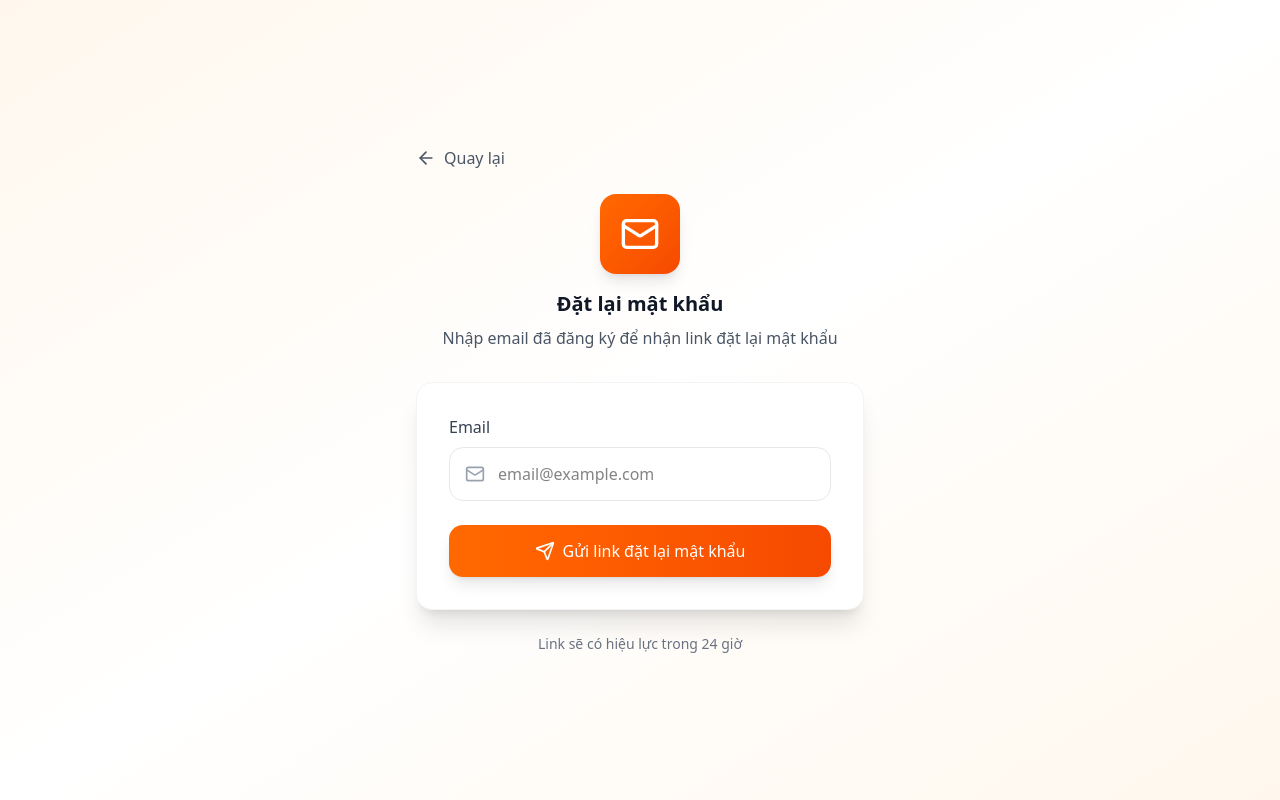
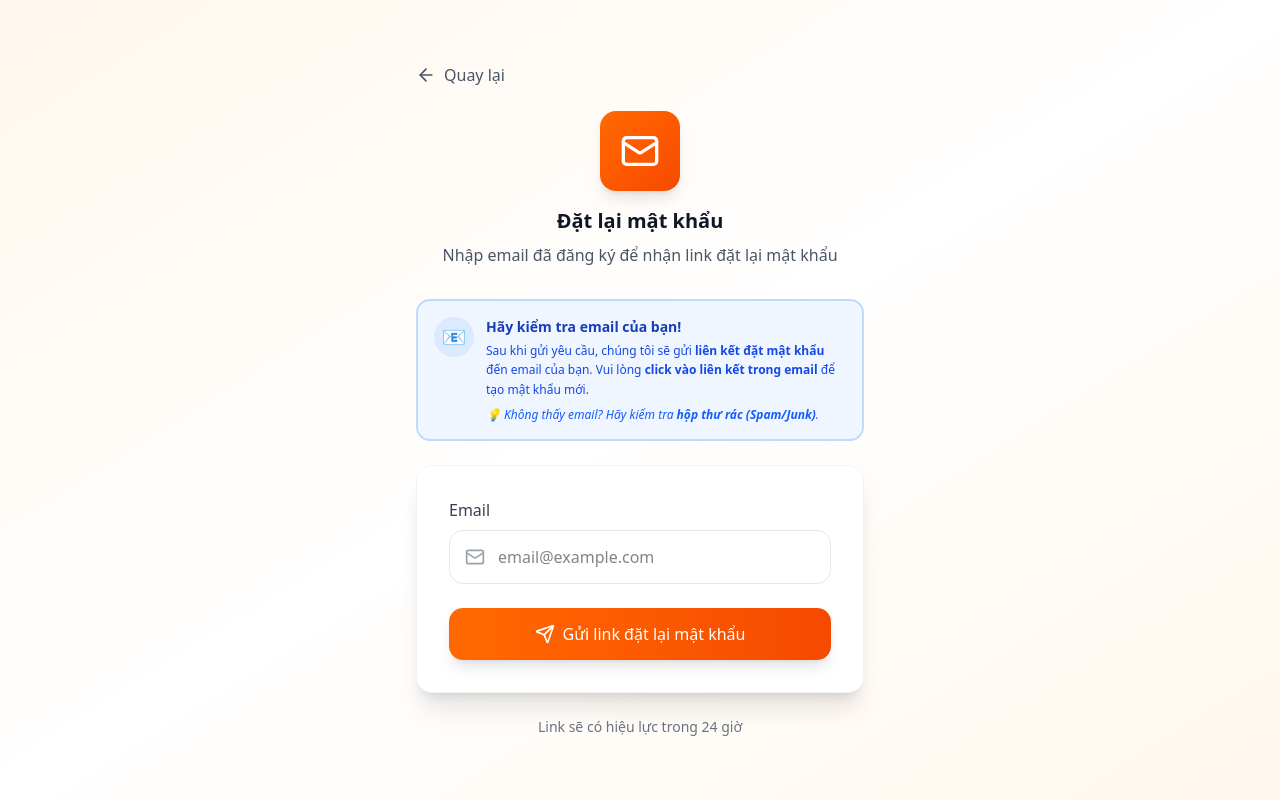
Before and after one commit to hotu03/itsupporter-web, a React (Vite) app in the folder design/: page /customer/forgot in a window 1280 px wide. Built offline with nearby package versions, Linux system fonts and the light colour scheme; no server answers; a web font is replaced by a local one.

Commit message:
fix(design): always show password guidance and harden lazy chunk recovery
Always display the email/password guidance on customer login password step and forgot-password screens, and add one-time lazy import retry with reload to recover from stale chunk errors after deploy.

```diff
--- a/design/src/app/pages/CustomerForgot.tsx
+++ b/design/src/app/pages/CustomerForgot.tsx
@@ -30,7 +30,6 @@ export default function CustomerForgot() {
       return;
     }
 
-    // Check if customer exists in Firestore
     const customer = await getFirestoreCustomerByEmail(email.trim());
     if (!customer) {
       setError("Email chưa đăng ký dịch vụ sửa chữa");
@@ -39,17 +38,16 @@ export default function CustomerForgot() {
     }
 
     try {
-      // Send password reset email via Firebase Auth
       await sendCustomerPasswordReset(email.trim());
       setSent(true);
       toast.success("Đã gửi link đặt lại mật khẩu qua email!");
-    } catch (err: any) {
-      // Firebase Auth errors
-      if (err.code === 'auth/user-not-found') {
+    } catch (err: unknown) {
+      const authError = err as { code?: string };
+      if (authError.code === 'auth/user-not-found') {
         setError("Email chưa đăng ký dịch vụ sửa chữa");
-      } else if (err.code === 'auth/invalid-email') {
+      } else if (authError.code === 'auth/invalid-email') {
         setError("Email không hợp lệ");
-      } else if (err.code === 'auth/too-many-requests') {
+      } else if (authError.code === 'auth/too-many-requests') {
         setError("Quá nhiều yêu cầu. Vui lòng thử lại sau.");
       } else {
         setError("Có lỗi xảy ra. Vui lòng thử lại.");
@@ -61,13 +59,31 @@ export default function CustomerForgot() {
   };
 
   const handleBack = () => {
-    navigate("/customer/login?resetPassword=true");
+    navigate("/customer/login");
   };
 
   if (sent) {
     return (
       <div className="min-h-screen bg-gradient-to-br from-orange-50 via-white to-orange-50 flex items-center justify-center p-4">
-        <div className="w-full max-w-md">
+        <div className="w-full max-w-md space-y-4">
+          <div className="bg-blue-50 border-2 border-blue-200 rounded-xl p-4">
+            <div className="flex items-start gap-3">
+              <div className="w-10 h-10 bg-blue-100 rounded-full flex items-center justify-center shrink-0">
+                <span className="text-xl">📧</span>
+              </div>
+              <div>
+                <p className="text-blue-800 font-semibold text-sm mb-1">Hãy kiểm tra email của bạn!</p>
+                <p className="text-blue-700 text-xs leading-relaxed">
+                  Chúng tôi đã gửi <strong>liên kết đặt mật khẩu</strong> đến email của bạn. Vui lòng mở email và
+                  <strong> click vào liên kết</strong> để tạo mật khẩu mới.
+                </p>
+                <p className="text-blue-600 text-xs mt-2 italic">
+                  💡 Không thấy email? Hãy kiểm tra <strong>hộp thư rác (Spam/Junk)</strong>.
+                </p>
+              </div>
+            </div>
+          </div>
+
           <div className="bg-white rounded-2xl shadow-xl p-8 border border-gray-100 text-center">
             <div className="w-16 h-16 bg-green-100 rounded-full flex items-center justify-center mx-auto mb-4">
               <Send className="w-8 h-8 text-green-600" />
@@ -109,6 +125,24 @@ export default function CustomerForgot() {
           <p className="text-gray-600">
             Nhập email đã đăng ký để nhận link đặt lại mật khẩu
           </p>
+        </div>
+
+        <div className="bg-blue-50 border-2 border-blue-200 rounded-xl p-4 mb-6">
+          <div className="flex items-start gap-3">
+            <div className="w-10 h-10 bg-blue-100 rounded-full flex items-center justify-center shrink-0">
+              <span className="text-xl">📧</span>
+            </div>
+            <div>
+              <p className="text-blue-800 font-semibold text-sm mb-1">Hãy kiểm tra email của bạn!</p>
+              <p className="text-blue-700 text-xs leading-relaxed">
+                Sau khi gửi yêu cầu, chúng tôi sẽ gửi <strong>liên kết đặt mật khẩu</strong> đến email của bạn.
+                Vui lòng <strong>click vào liên kết trong email</strong> để tạo mật khẩu mới.
+              </p>
+              <p className="text-blue-600 text-xs mt-2 italic">
+                💡 Không thấy email? Hãy kiểm tra <strong>hộp thư rác (Spam/Junk)</strong>.
+              </p>
+            </div>
+          </div>
         </div>
 
         {/* Form */}
--- a/design/src/app/pages/CustomerLogin.tsx
+++ b/design/src/app/pages/CustomerLogin.tsx
@@ -1,25 +1,20 @@
 import { useState } from "react";
-import { useNavigate, useSearchParams } from "react-router";
+import { useNavigate } from "react-router";
 import { Mail, Lock, ArrowRight, ArrowLeft } from "lucide-react";
 import { getFirestoreCustomerByEmail, updateFirestoreCustomer } from "../data/firestoreCustomers";
 import { signInCustomer } from "../data/firebase-auth";
 import { toast } from "sonner";
 
 export default function CustomerLogin() {
-  const [searchParams] = useSearchParams();
-  const isFirstLogin = searchParams.get("firstLogin") === "true";
-  const isResetPassword = searchParams.get("resetPassword") === "true";
-
   const [email, setEmail] = useState("");
   const [password, setPassword] = useState("");
   const [error, setError] = useState("");
   const [step, setStep] = useState<"email" | "password">("email");
   const [customerEmail, setCustomerEmail] = useState("");
-  const [showPasswordReminder, setShowPasswordReminder] = useState(isFirstLogin || isResetPassword);
   const [loading, setLoading] = useState(false);
   const navigate = useNavigate();
 
-  const handleEmailSubmit = async (e: React.FormEvent) => {
+  const handleEmailSubmit = (e: React.FormEvent) => {
     e.preventDefault();
     setError("");
 
@@ -34,20 +29,9 @@ export default function CustomerLogin() {
       return;
     }
 
-    setLoading(true);
-    try {
     const normalizedEmail = email.trim().toLowerCase();
-      const customer = await getFirestoreCustomerByEmail(normalizedEmail);
-      const shouldShowReminder = isFirstLogin || isResetPassword || Boolean(customer && !customer.lastLoginAt);
-      setShowPasswordReminder(shouldShowReminder);
     setCustomerEmail(normalizedEmail);
     setStep("password");
-    } catch (err) {
-      console.error("Login error:", err);
-      setError("Đã xảy ra lỗi. Vui lòng thử lại.");
-    } finally {
-      setLoading(false);
-    }
   };
 
   const handlePasswordSubmit = async (e: React.FormEvent) => {
@@ -133,8 +117,7 @@ export default function CustomerLogin() {
             <span className="text-gray-900 font-medium">{customerEmail}</span>
           </div>
 
-          {/* Password reset email reminder - only show for first login or password reset */}
-          {showPasswordReminder && (
+          {/* Password reminder */}
           <div className="bg-blue-50 border-2 border-blue-200 rounded-xl p-4 mb-6">
             <div className="flex items-start gap-3">
               <div className="w-10 h-10 bg-blue-100 rounded-full flex items-center justify-center shrink-0">
@@ -143,8 +126,8 @@ export default function CustomerLogin() {
               <div>
                 <p className="text-blue-800 font-semibold text-sm mb-1">Hãy kiểm tra email của bạn!</p>
                 <p className="text-blue-700 text-xs leading-relaxed">
-                    Chúng tôi đã gửi một <strong>liên kết đặt mật khẩu</strong> đến email của bạn.
-                    Vui lòng <strong>click vào liên kết trong email</strong> để đặt mật khẩu trước khi đăng nhập.
+                  Nếu bạn chưa đặt mật khẩu hoặc đã quên mật khẩu, vui lòng vào <strong>Quên mật khẩu</strong> để nhận
+                  <strong> liên kết đặt mật khẩu</strong> qua email.
                 </p>
                 <p className="text-blue-600 text-xs mt-2 italic">
                   💡 Không thấy email? Hãy kiểm tra <strong>hộp thư rác (Spam/Junk)</strong>.
@@ -152,7 +135,6 @@ export default function CustomerLogin() {
               </div>
             </div>
           </div>
-          )}
 
           {/* Form */}
           <div className="bg-white rounded-2xl shadow-xl p-8 border border-gray-100">
--- a/design/src/app/routes.tsx
+++ b/design/src/app/routes.tsx
@@ -1,27 +1,59 @@
 import { createBrowserRouter } from "react-router";
-import { lazy } from "react";
+import { lazy, type ComponentType } from "react";
 import ProtectedRoute from "./components/ProtectedRoute";
 
-// Authentication & critical pages (loaded early)
-const SignIn = lazy(() => import("./pages/SignIn"));
-const SignUp = lazy(() => import("./pages/SignUp"));
-const SignPage = lazy(() => import("./pages/SignPage"));
-const ServiceRegistration = lazy(() => import("./pages/ServiceRegistration"));
-const CustomerLogin = lazy(() => import("./pages/CustomerLogin"));
-const CustomerForgot = lazy(() => import("./pages/CustomerForgot"));
-const CustomerSetPassword = lazy(() => import("./pages/CustomerSetPassword"));
-const CustomerOTP = lazy(() => import("./pages/CustomerOTP"));
-const CustomerPortal = lazy(() => import("./pages/CustomerPortal"));
+function lazyWithRetry<T extends ComponentType<any>>(
+  factory: () => Promise<{ default: T }>,
+  retryKey: string
+) {
+  return lazy(async () => {
+    try {
+      const module = await factory();
+      if (typeof window !== "undefined") {
+        sessionStorage.removeItem(retryKey);
+      }
+      return module;
+    } catch (error) {
+      const message = error instanceof Error ? error.message : String(error);
+      const isChunkLoadError =
+        /failed to fetch dynamically imported module/i.test(message) ||
+        /importing a module script failed/i.test(message) ||
+        /error loading dynamically imported module/i.test(message) ||
+        /loading chunk [\w-]+ failed/i.test(message);
 
-// Dashboard pages (heavy - lazy loaded after auth)
-const Dashboard = lazy(() => import("./pages/Dashboard"));
-const Machines = lazy(() => import("./pages/Machines"));
-const Personnel = lazy(() => import("./pages/Personnel"));
-const Customers = lazy(() => import("./pages/Customers"));
-const Finance = lazy(() => import("./pages/Finance"));
-const Invoices = lazy(() => import("./pages/Invoices"));
-const Profile = lazy(() => import("./pages/Profile"));
-const DashboardLayout = lazy(() => import("./components/DashboardLayout"));
+      if (
+        typeof window !== "undefined" &&
+        isChunkLoadError &&
+        !sessionStorage.getItem(retryKey)
+      ) {
+        sessionStorage.setItem(retryKey, "1");
+        window.location.reload();
+        return new Promise<never>(() => undefined);
+      }
+
+      throw error;
+    }
+  });
+}
+
+const SignIn = lazyWithRetry(() => import("./pages/SignIn"), "lazy-retry:signin");
+const SignUp = lazyWithRetry(() => import("./pages/SignUp"), "lazy-retry:signup");
+const SignPage = lazyWithRetry(() => import("./pages/SignPage"), "lazy-retry:signpage");
+const ServiceRegistration = lazyWithRetry(() => import("./pages/ServiceRegistration"), "lazy-retry:service-registration");
+const CustomerLogin = lazyWithRetry(() => import("./pages/CustomerLogin"), "lazy-retry:customer-login");
+const CustomerForgot = lazyWithRetry(() => import("./pages/CustomerForgot"), "lazy-retry:customer-forgot");
+const CustomerSetPassword = lazyWithRetry(() => import("./pages/CustomerSetPassword"), "lazy-retry:customer-set-password");
+const CustomerOTP = lazyWithRetry(() => import("./pages/CustomerOTP"), "lazy-retry:customer-otp");
+const CustomerPortal = lazyWithRetry(() => import("./pages/CustomerPortal"), "lazy-retry:customer-portal");
+
+const Dashboard = lazyWithRetry(() => import("./pages/Dashboard"), "lazy-retry:dashboard");
+const Machines = lazyWithRetry(() => import("./pages/Machines"), "lazy-retry:machines");
+const Personnel = lazyWithRetry(() => import("./pages/Personnel"), "lazy-retry:personnel");
+const Customers = lazyWithRetry(() => import("./pages/Customers"), "lazy-retry:customers");
+const Finance = lazyWithRetry(() => import("./pages/Finance"), "lazy-retry:finance");
+const Invoices = lazyWithRetry(() => import("./pages/Invoices"), "lazy-retry:invoices");
+const Profile = lazyWithRetry(() => import("./pages/Profile"), "lazy-retry:profile");
+const DashboardLayout = lazyWithRetry(() => import("./components/DashboardLayout"), "lazy-retry:dashboard-layout");
 
 export const router = createBrowserRouter([
   // Critical auth routes
```
Lines whose indentation alone changed are shown as unchanged.
